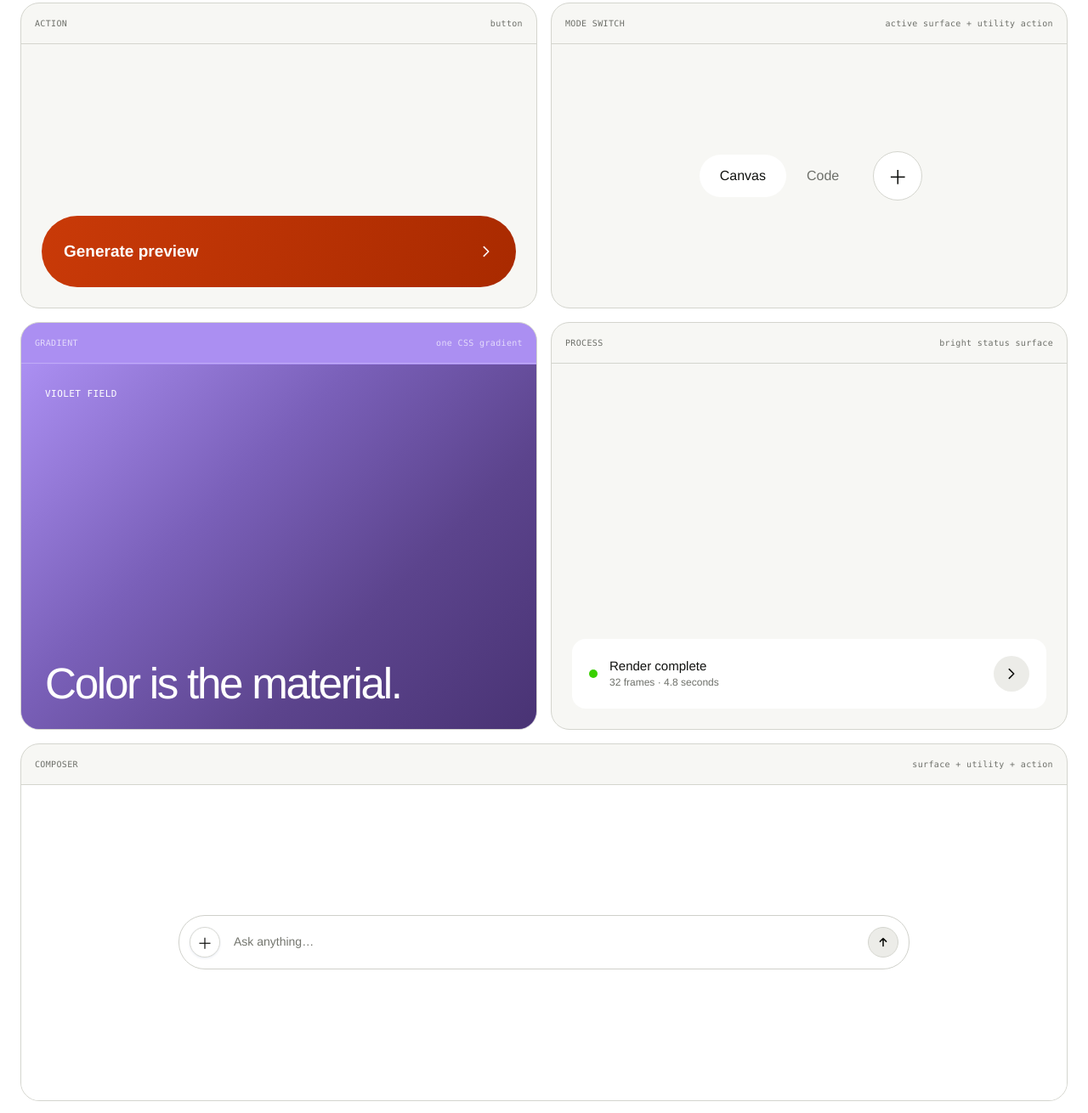
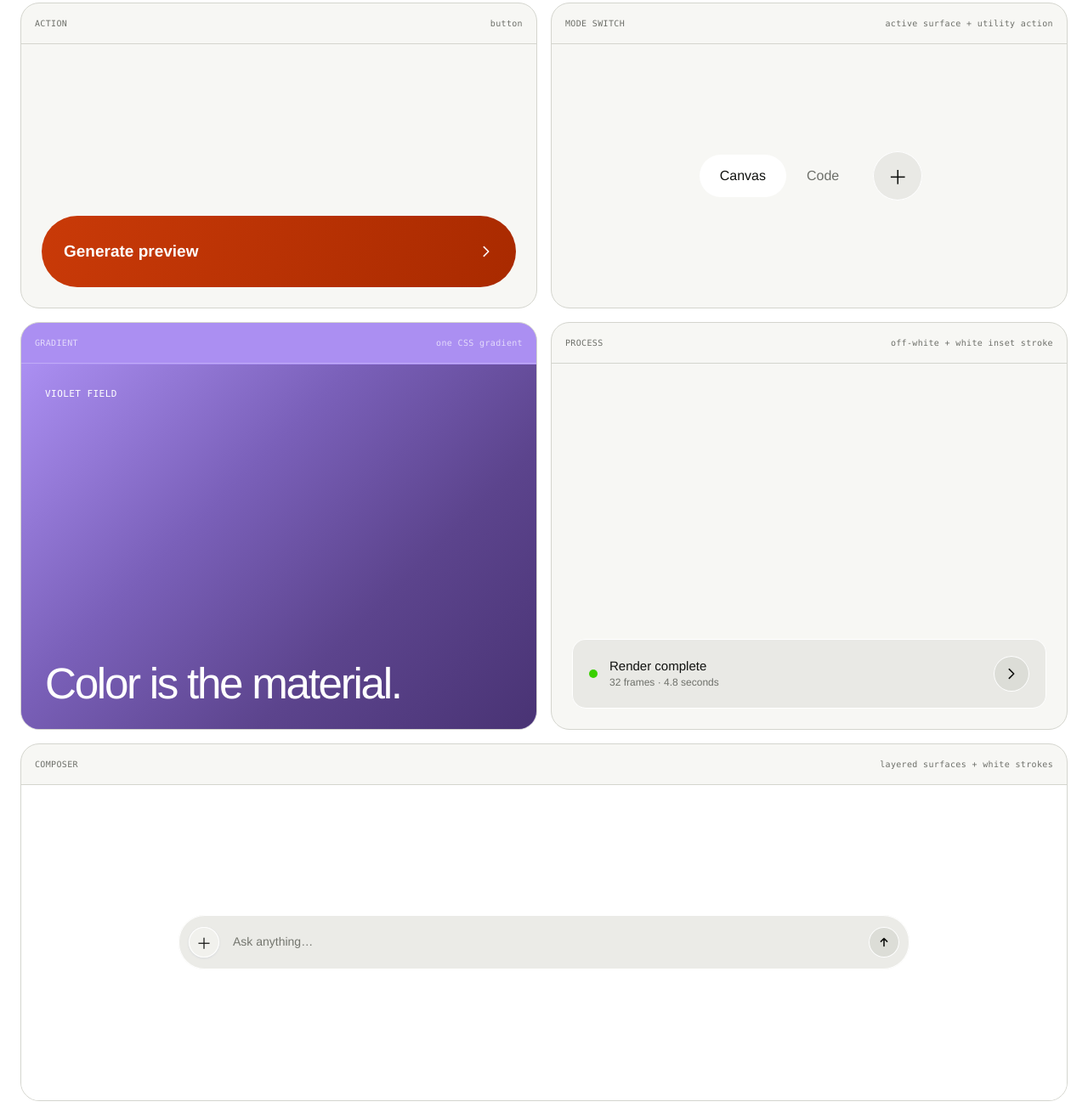
Before and after one commit to bbssppllvv/HDR-UI-for-web, a website: page examples/index.html in a window 1280 px wide. Shown: the part 1691-3001 px from the top of the page at 85% size. Drawn offline with Linux system fonts and the light colour scheme.

Commit message:
Add HDR-reactive inset outlines

```diff
--- a/examples/index.html
+++ b/examples/index.html
@@ -114,7 +114,7 @@
           <article class="sampleBlock sampleBlockSystem">
             <div class="sampleMeta">
               <span>Process</span>
-              <code>bright status surface</code>
+              <code>off-white + white inset stroke</code>
             </div>
             <div class="hdr-ui animatedHdr statusSurface">
               <span class="statusDot" aria-hidden="true"></span>
@@ -133,7 +133,7 @@
           <article class="sampleBlock sampleBlockComposer">
             <div class="sampleMeta">
               <span>Composer</span>
-              <code>surface + utility + action</code>
+              <code>layered surfaces + white strokes</code>
             </div>
             <div class="composerStage">
               <form class="hdr-ui animatedHdr composer">
--- a/examples/styles.css
+++ b/examples/styles.css
@@ -478,9 +478,10 @@ input[type="range"]::-moz-range-thumb {
   width: 58px;
   height: 58px;
   place-items: center;
-  border: 1px solid #d4d5ce;
+  border: 0;
   border-radius: 50%;
-  background: #fff;
+  background: #e9e9e5;
+  box-shadow: inset 0 0 0 1px #fff;
   font-size: 23px;
 }
 
@@ -540,7 +541,8 @@ input[type="range"]::-moz-range-thumb {
   padding: 20px;
   border: 0;
   border-radius: 16px;
-  background: #fff;
+  background: #e9e9e5;
+  box-shadow: inset 0 0 0 1px #fff;
 }
 
 .statusDot {
@@ -573,7 +575,8 @@ input[type="range"]::-moz-range-thumb {
   place-items: center;
   border: 0;
   border-radius: 50%;
-  background: #ecece8;
+  background: #dcddd7;
+  box-shadow: inset 0 0 0 1px #fff;
   color: var(--ink);
   font-size: 20px;
   cursor: pointer;
@@ -610,15 +613,16 @@ input[type="range"]::-moz-range-thumb {
   align-items: center;
   gap: 12px;
   padding: 12px;
-  border: 1px solid #cfd0ca;
+  border: 0;
   border-radius: 31px;
-  background: rgb(255 255 255 / .88);
+  background: rgb(233 233 229 / .9);
+  box-shadow: inset 0 0 0 1px #fff;
   backdrop-filter: blur(16px);
   transition: border-color var(--duration-fast) var(--ease-out);
 }
 
 .composer:focus-within {
-  border-color: #9b9c96;
+  box-shadow: inset 0 0 0 1.5px #fff;
 }
 
 .composerUtility,
@@ -634,18 +638,19 @@ input[type="range"]::-moz-range-thumb {
 }
 
 .composerUtility {
-  border: 1px solid #d8d9d3;
-  background: #fff;
+  border: 0;
+  background: #f1f1ed;
   color: var(--ink);
-  box-shadow: 0 1px 3px rgb(12 41 126 / .09), 0 0 1px rgb(12 41 126 / .04);
+  box-shadow: inset 0 0 0 1px #fff, 0 1px 3px rgb(12 41 126 / .09), 0 0 1px rgb(12 41 126 / .04);
   font-size: 18px;
 }
 
 .composerSend {
   --hdr-ui-strength: var(--demo-utility-strength);
-  border: 1px solid #d4d5ce;
-  background: #ecece8;
+  border: 0;
+  background: #dcddd7;
   color: var(--ink);
+  box-shadow: inset 0 0 0 1px #fff;
 }
 
 .composerUtility:hover,
```
